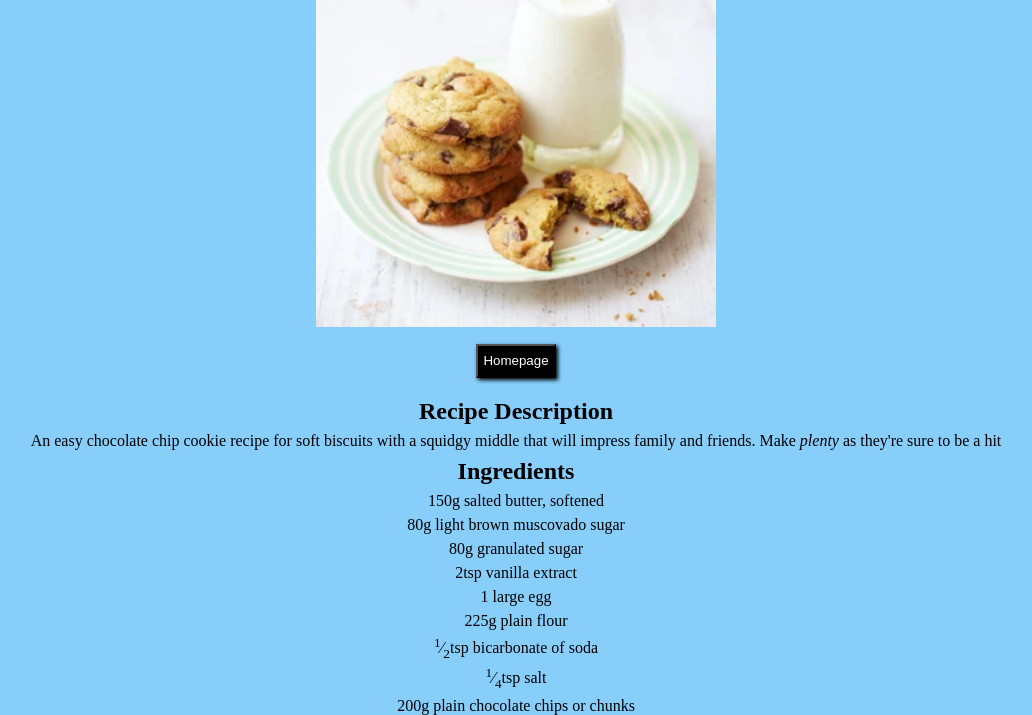
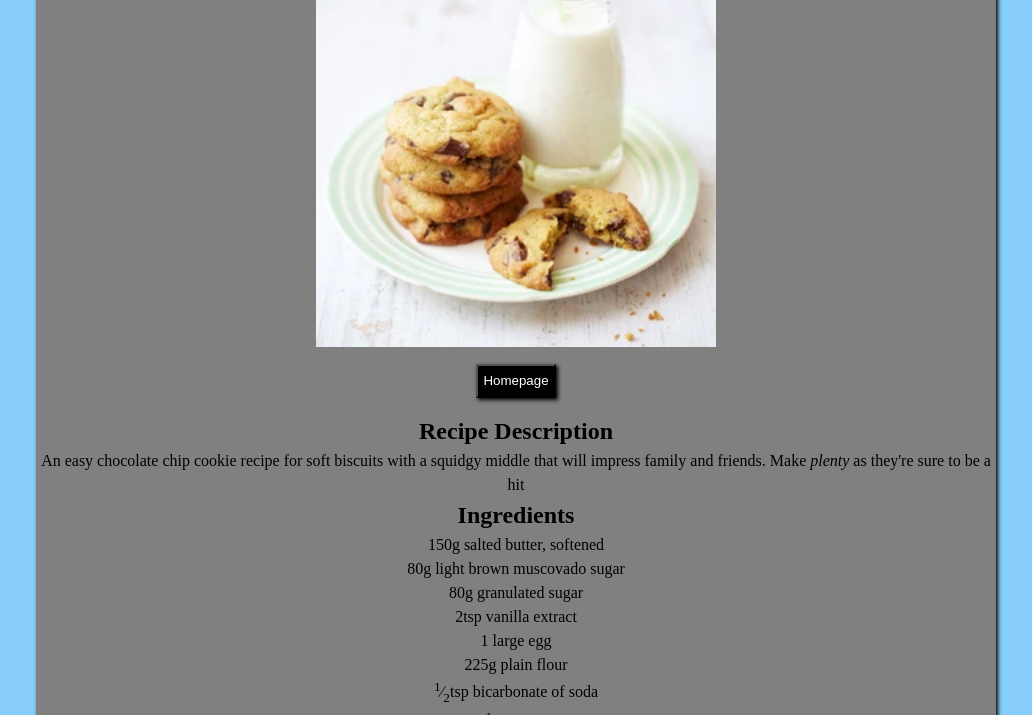
Before and after one commit to Zaandros/Recipe_Website, a plain HTML site: page recipes/vintage_cookies.html in a window 1280 px wide. Shown: the part 84-799 px from the top of the page, without its empty margins (124-1156 px from the left). Drawn offline with Linux system fonts and the light colour scheme.

Commit message:
recipe pages updated for css support
    Updated elements for three webpages to support
    better css intergration

```diff
--- a/recipes/vintage_cookies.html
+++ b/recipes/vintage_cookies.html
@@ -7,9 +7,10 @@
     <link rel="stylesheet" href="../css/design.css">
 </head>
 <body>
+    <div class="container">
     <h1>Vintage Cookies</h1>
     <img src="../img/cookies.webp" alt="Image of cookies and milk">
-    <p><button class="button links"><a href="../index.html">Homepage</a></button></p>
+    <div><button class="button links"><a href="../index.html">Homepage</a></button></div>
 
     <h2>Recipe Description</h2>
     <p>An easy chocolate chip cookie recipe for soft biscuits with a
@@ -44,5 +45,6 @@
     </ol>
 
     <p>This recipe is from <a class="goodfood" href="https://www.bbcgoodfood.com/recipes/vintage-chocolate-chip-cookies" target="_blank" rel="noopener noreferrer">bbcgoodfood</a></p>
+    </div>
 </body>
 </html>
```
Also changed, not shown: recipes/macaroni.html (+2 -0 lines), recipes/millionaire.html (+2 -1 lines).
